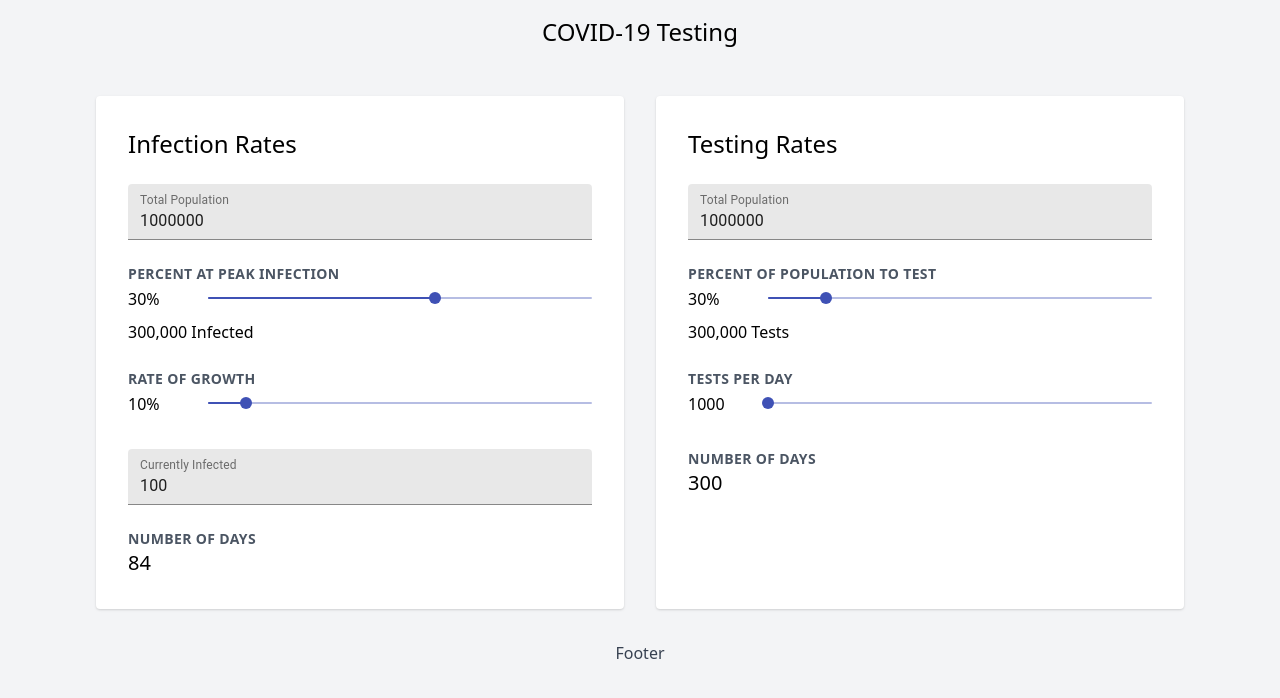
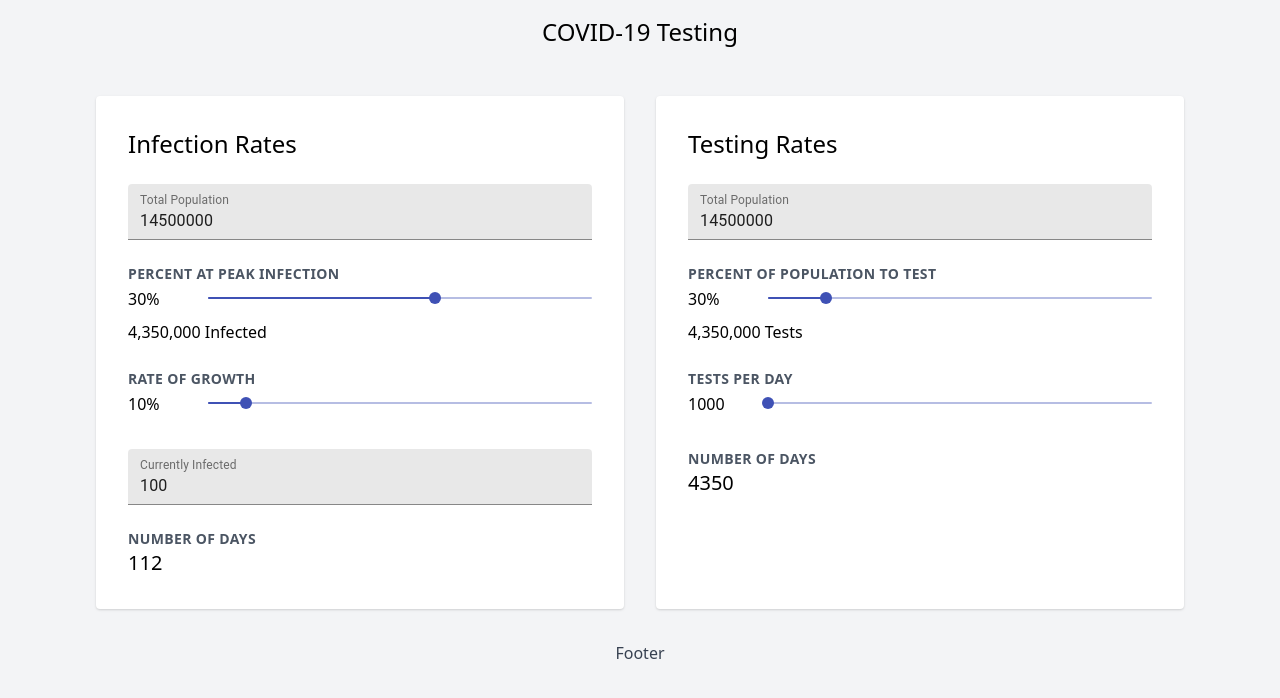
Before and after one commit to cip3/covid19testing, a Next.js app: page / in a window 1280 px wide. Shown: the top 698 px of the page. Built offline with nearby package versions, Linux system fonts and the light colour scheme.

Commit message:
Default value for population updated

```diff
--- a/pages/index.jsx
+++ b/pages/index.jsx
@@ -4,7 +4,7 @@ import TestingRate from "../components/TestingRate";
 import InfectionRate from "../components/InfectionRate";
 
 const IndexPage = () => {
-  const [population, setPopulation] = useState(1000000);
+  const [population, setPopulation] = useState(14500000);
 
   return (
     <PageLayout>
```
